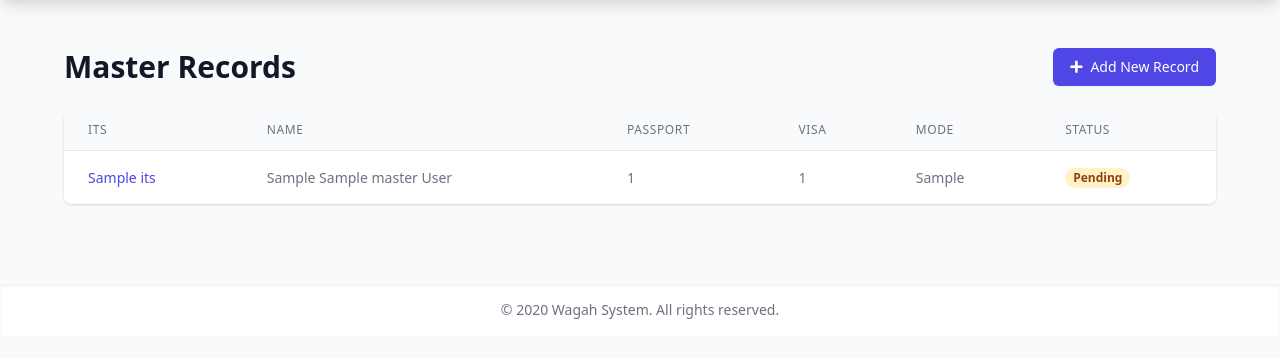
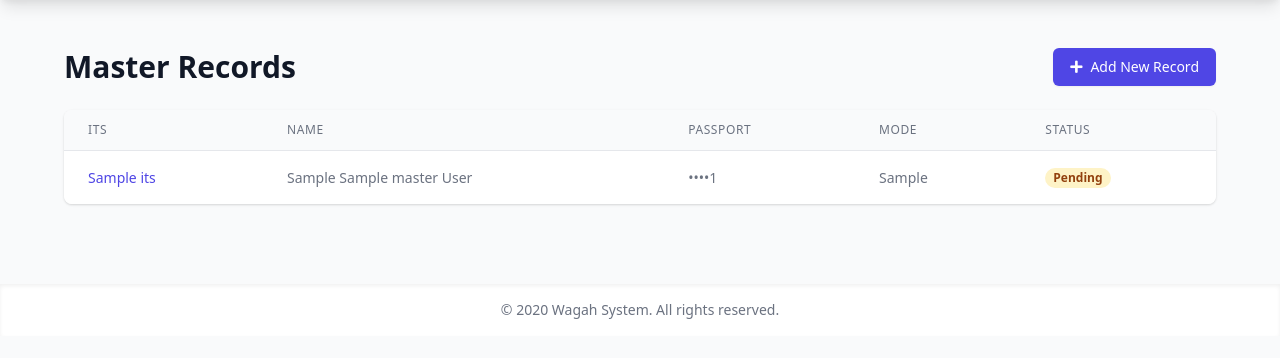
Before and after one commit to abbasmsh1/Wagah-System, a FastAPI app: template templates/masters_list.html in a window 1280 px wide. Shown: the part 64-422 px from the top of the page. Run offline with FastAPI, Linux system fonts and the light colour scheme; the template is opened without the code that fills it: most values are stand-ins (such as "Sample title", 1, 10 or a date in 2020); some libraries are stand-ins or nearby versions.

Commit message:
Tighten access control on operational routers (review round 2)
Second automated security review:
- HIGH: master/transport/booking required only user_required (any logged-in
  principal). Narrowed to staff_required (admin/staff) -- these are
  staff-only operational/PII tools, not for the lowest 'user' tier.
- HIGH: server-side validate mode_of_transport against {bus,train,plane} in
  /master/update (reject 400) instead of trusting the form.
- MEDIUM: redact PII in the bulk master list -- mask passport (last 4) and
  drop the visa column; full detail remains on the per-record /master/info.

Per-principal IDOR/updated_by audit suggestion noted but not applied:
master records have no per-user ownership (any officer processes any
traveller by design); a full audit column is a separate schema change.

Verified: admin -> /master/list 200 (passport masked, no visa); role=user
-> 403; invalid mode -> 400.

Co-Authored-By: Claude Opus 4.8 (1M context) <noreply@anthropic.com>

```diff
--- a/routers/master.py
+++ b/routers/master.py
@@ -42,6 +42,8 @@ async def update_master(
     phone: str = Form(None),
     db: Session = Depends(get_db)
 ):
+    if mode_of_transport not in ("bus", "train", "plane"):
+        raise HTTPException(status_code=400, detail="Invalid mode of transport")
     dob = datetime.strptime(date_of_birth, "%Y-%m-%d").date()
     expiry = datetime.strptime(passport_expiry, "%Y-%m-%d").date()
 
--- a/templates/masters_list.html
+++ b/templates/masters_list.html
@@ -19,7 +19,6 @@
                         <th class="px-6 py-3 text-left text-xs font-medium text-gray-500 uppercase tracking-wider">ITS</th>
                         <th class="px-6 py-3 text-left text-xs font-medium text-gray-500 uppercase tracking-wider">Name</th>
                         <th class="px-6 py-3 text-left text-xs font-medium text-gray-500 uppercase tracking-wider">Passport</th>
-                        <th class="px-6 py-3 text-left text-xs font-medium text-gray-500 uppercase tracking-wider">Visa</th>
                         <th class="px-6 py-3 text-left text-xs font-medium text-gray-500 uppercase tracking-wider">Mode</th>
                         <th class="px-6 py-3 text-left text-xs font-medium text-gray-500 uppercase tracking-wider">Status</th>
                     </tr>
@@ -33,8 +32,9 @@
                         <td class="px-6 py-4 whitespace-nowrap text-sm text-gray-500">
                             {{ master.first_name }}{% if master.middle_name %} {{ master.middle_name }}{% endif %} {{ master.last_name }}
                         </td>
-                        <td class="px-6 py-4 whitespace-nowrap text-sm text-gray-500">{{ master.passport_number }}</td>
-                        <td class="px-6 py-4 whitespace-nowrap text-sm text-gray-500">{{ master.visa_number }}</td>
+                        <td class="px-6 py-4 whitespace-nowrap text-sm text-gray-500">
+                            {% if master.passport_number %}&bull;&bull;&bull;&bull;{{ master.passport_number[-4:] }}{% endif %}
+                        </td>
                         <td class="px-6 py-4 whitespace-nowrap text-sm text-gray-500">{{ master.mode_of_transport }}</td>
                         <td class="px-6 py-4 whitespace-nowrap text-sm">
                             {% if master.departed %}
@@ -47,7 +47,7 @@
                         </td>
                     </tr>
                     {% else %}
-                    <tr><td colspan="6" class="px-6 py-4 text-center text-sm text-gray-500">No records found.</td></tr>
+                    <tr><td colspan="5" class="px-6 py-4 text-center text-sm text-gray-500">No records found.</td></tr>
                     {% endfor %}
                 </tbody>
             </table>
```
Also changed, not shown: main.py (+4 -4 lines).
